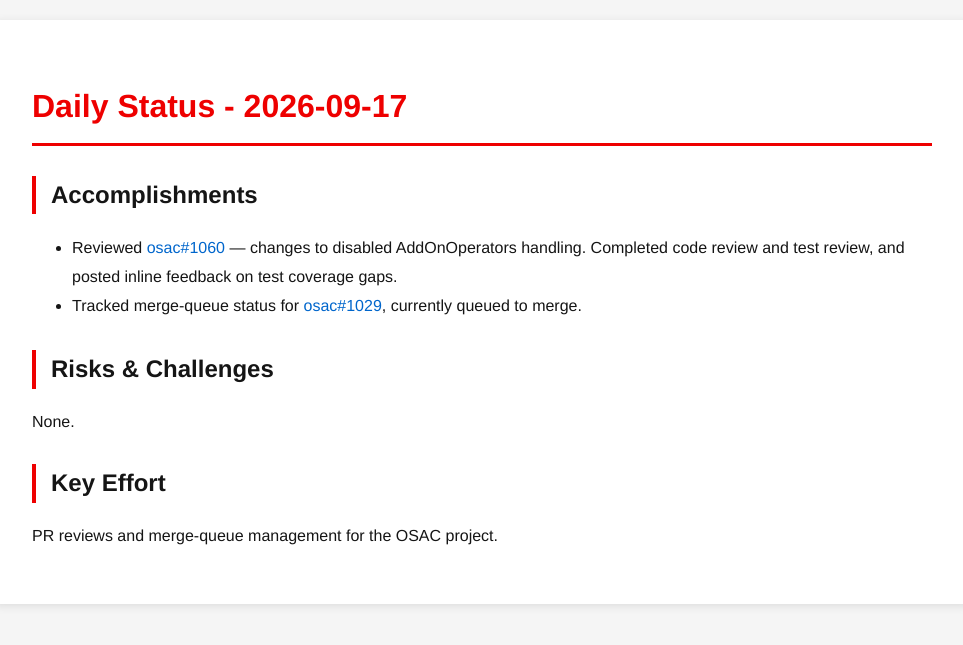
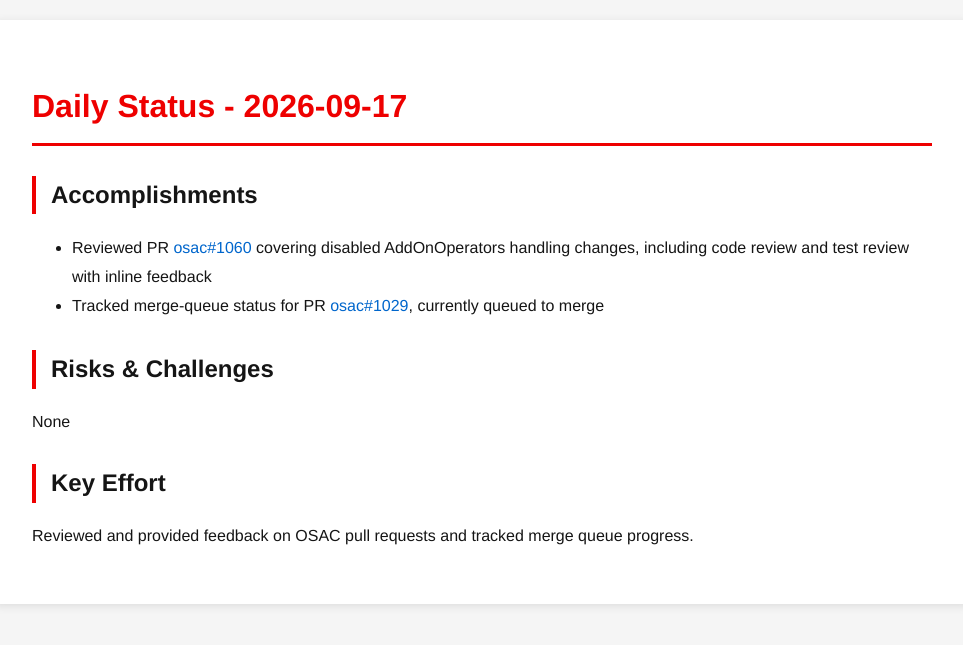
Before and after one commit to tzvatot/daily-status, a Jekyll site: the page built from 2026-09-17.md, in a window 1280 px wide. Shown: the top 645 px of the page, without its empty margins (158-1121 px from the left). Built offline with Jekyll 4.4.1, drawn with Linux system fonts in a browser that asks for light colours.

Commit message:
Daily status update - 2026-09-17

```diff
--- a/2026-09-17.md
+++ b/2026-09-17.md
@@ -7,11 +7,11 @@
 # Daily Status - 2026-09-17
 
 ## Accomplishments
-- Reviewed [osac#1060](https://github.com/osac-project/osac/pull/1060) — changes to disabled AddOnOperators handling. Completed code review and test review, and posted inline feedback on test coverage gaps.
-- Tracked merge-queue status for [osac#1029](https://github.com/osac-project/osac/pull/1029), currently queued to merge.
+- Reviewed PR [osac#1060](https://github.com/osac-project/osac/pull/1060) covering disabled AddOnOperators handling changes, including code review and test review with inline feedback
+- Tracked merge-queue status for PR [osac#1029](https://github.com/osac-project/osac/pull/1029), currently queued to merge
 
 ## Risks & Challenges
-None.
+None
 
 ## Key Effort
-PR reviews and merge-queue management for the OSAC project.
+Reviewed and provided feedback on OSAC pull requests and tracked merge queue progress.
```
